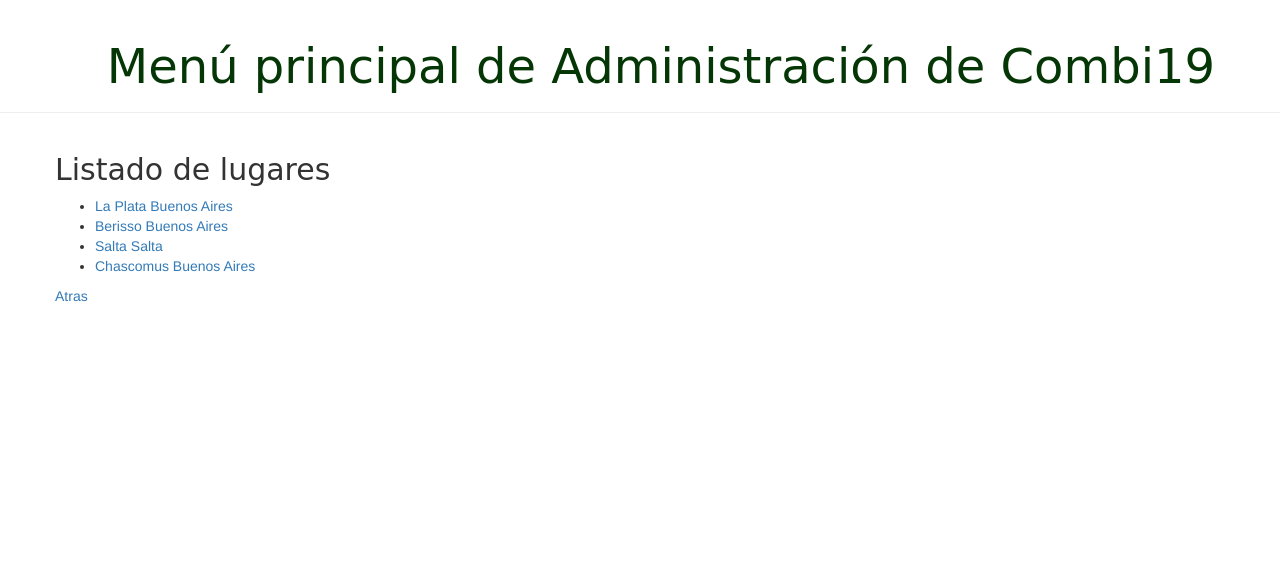
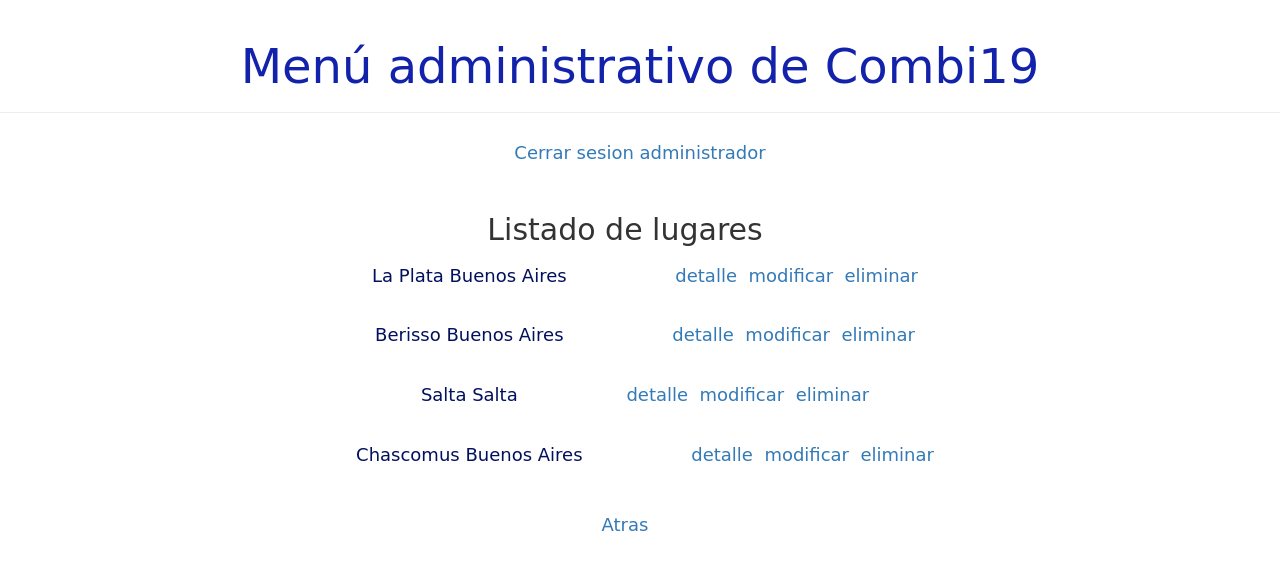
Before and after one commit to deniscru/ProyectoServicioDeViajes, a Django app: page /usuario/listaLugar in a window 1280 px wide. Shown: the top 570 px of the page. Run offline with Django 3.2, Linux system fonts and the light colour scheme; data comes from the database, SQL or seed files in the repository; both versions use the stored data as it was after the commit; some libraries are stand-ins or nearby versions.

Commit message:
agregue modificar

```diff
--- a/demo1/static/css/demo1.css
+++ b/demo1/static/css/demo1.css
@@ -1,12 +1,23 @@
 h1 a, h2 a {
-    color: #020920;
+    color: #030c33;
     font-family: 'Lobster';
     padding: 20px 20px 20px 40px;
 }
+h3 p {
+    color: #02105e;
+    font-family: 'Lobster';
+    padding: 20px 20px 20px 40px;
+}
+h4 {
+    color: #02105e;}
 .page-header h1, .page-header h1 a, .page-header h1 a:visited, .page-header h1 a:active {
-    color: #053605;
+    color: #1322aa;
     font-size: 36pt;
     text-decoration: none;
+    display:inline;
+    display: flex;
+    align-items: center;
+    justify-content: center;
 }
 #header h2 { display:inline; }
 
@@ -44,3 +55,12 @@ h1, h2, h3, h4 {
 .usuario h2 a, .usuario h2 a:visited {
     color: #e4c517;
 }
+
+.card {
+    display: flex;
+    align-items: center;
+    justify-content: center;
+}
+
+.card form {
+    max-width: 100%;} /* Handles the responsive part, it will cause your form to scale with a max-width of 100% */
--- a/demo1/templates/demo1/base.html
+++ b/demo1/templates/demo1/base.html
@@ -8,8 +8,10 @@
     </head>
     <body>
         <div class="page-header">
-            <h1>&nbsp;&nbsp;&nbsp;&nbsp;&nbsp;&nbsp;&nbsp;Menú principal de Administración de Combi19</h1>
+            <h1>Menú administrativo de Combi19</h1>
         </div>
+        <div class="card"><h4><a href="">Cerrar sesion administrador</a> </h4> </div>
+        <br>
         <div>
             <div class="content container">
                 {% block content %}
--- a/demo1/templates/demo1/listados/listado_lugar.html
+++ b/demo1/templates/demo1/listados/listado_lugar.html
@@ -1,13 +1,23 @@
 {% extends 'demo1/base.html' %}
 
 {% block content %}
+<div class="card">
     <h2>Listado de lugares</h2>
-    <div>
+</div>
+    <div class="card">
         <ul>
         {% for lugar in lugares %}
-            <li><a href="{% url 'detalle_lugar' pk=lugar.pk%}">{{ lugar }}</a></li>
+
+            <h4 class="card">{{ lugar }}&nbsp;&nbsp;&nbsp;&nbsp;&nbsp;&nbsp;&nbsp;&nbsp;&nbsp;
+                &nbsp;&nbsp;&nbsp;&nbsp;&nbsp;&nbsp;&nbsp;&nbsp;&nbsp;
+                <a href="{% url 'detalle_lugar' pk=lugar.pk%}">detalle</a>
+                &nbsp;&nbsp; <a href="{% url 'modificar_lugar' pk=lugar.pk%}"> modificar </a>
+                &nbsp;&nbsp; <a href="{% url 'eliminar_lugar' pk=lugar.pk%}"> eliminar </a></h4>
+            <br>
+
         {% endfor %}
         </ul>
     </div>
-    <div><a href="{% url 'principal' %}">Atras</a></div>
+
+    <div class="card"><h4><a href="{% url 'principal' %}">Atras</a></h4></div>
 {% endblock %}
--- a/demo1/urls.py
+++ b/demo1/urls.py
@@ -25,5 +25,6 @@ urlpatterns = [
     path('usuario/listaTarjeta/<int:pk>/', views.detalle_tarjeta, name='detalle_tarjeta'),
     path('usuario/listaInsumo/<int:pk>/', views.detalle_insumo, name='detalle_insumo'),
     path('usuario/listaLugar/<int:pk>/', views.detalle_lugar, name='detalle_lugar'),
+    path('usuario/listaLugar/modificar/<int:pk>/', views.modificar_lugar, name='modificar_lugar'),
     path('login/',views.login_usuario,name='login')
 ]
--- a/demo1/views.py
+++ b/demo1/views.py
@@ -163,6 +163,26 @@ def detalle_lugar(request, pk):
     lugar = Lugar.objects.filter(pk=pk)
     return render(request, 'demo1/detalle/detalle_lugar.html', {'lugar': lugar})
 
+def modificar_lugar(request, pk):
+    if request.method == "POST":
+        form = FormLugar(request.POST)
+        if form.is_valid():
+            datos = form.cleaned_data
+            if datos['nombre']!='' and datos['provincia']!='':
+                lugar = Lugar.objects.get(pk=pk)
+                lugar.nombreYprovincia(datos['nombre'],datos['provincia'])
+                lugar.save()
+
+    else:
+        form = FormLugar()
+    return render(request, 'demo1/form/formulario_lugar.html', {'form': form})
+
+def eliminar_lugar(request, pk):
+    lugar = Lugar.objects.filter(pk=pk).delete()
+    lugares=Lugar.objects.all()
+    return render(request, 'demo1/listados/listado_lugar.html', {'lugares':lugares})
+
+
 def detalle_tarjeta(request, pk):
     tarjeta = Tarjeta.objects.filter(pk=pk)
     return render(request, 'demo1/detalle/detalle_tarjeta.html', {'tarjeta': tarjeta})
```
Also changed, not shown: demo1/templates/demo1/detalle/detalle_lugar.html (+6 -3 lines), demo1/templates/demo1/principal.html (+20 -18 lines), db.sqlite3.
